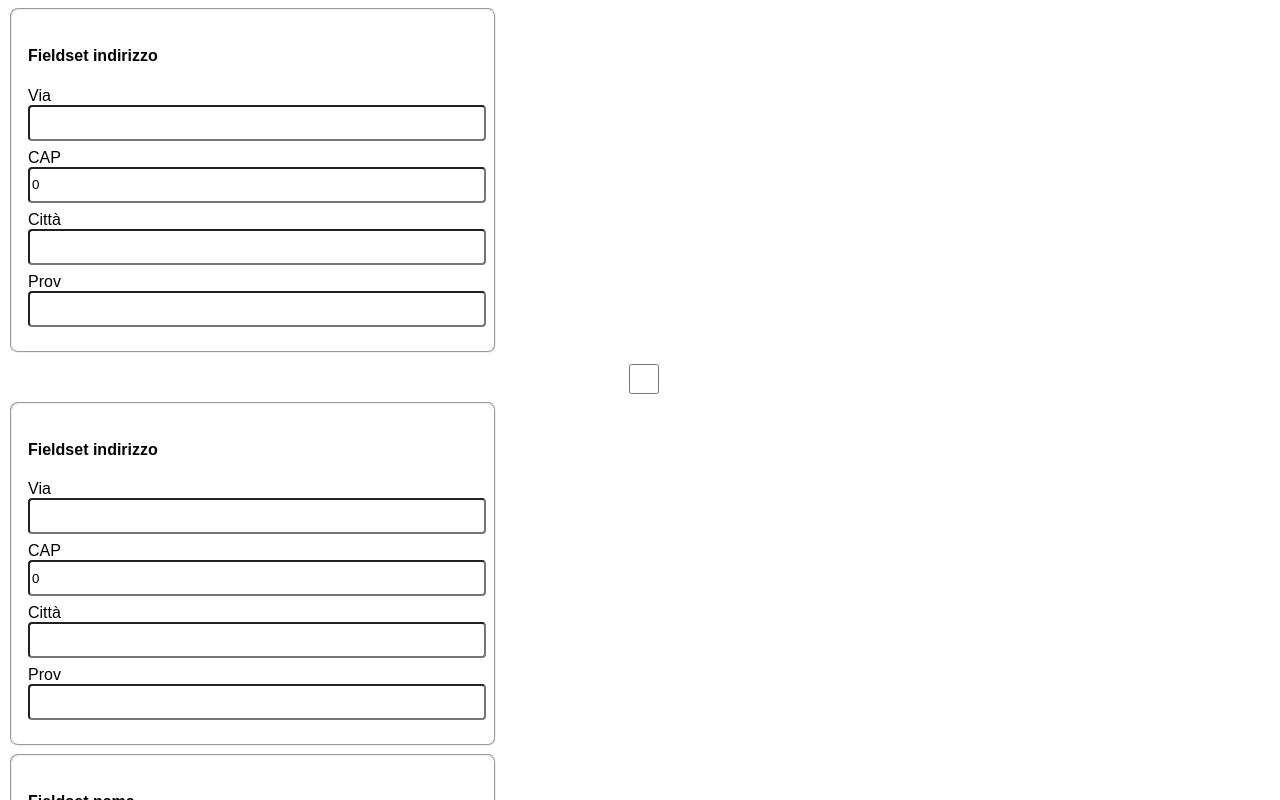
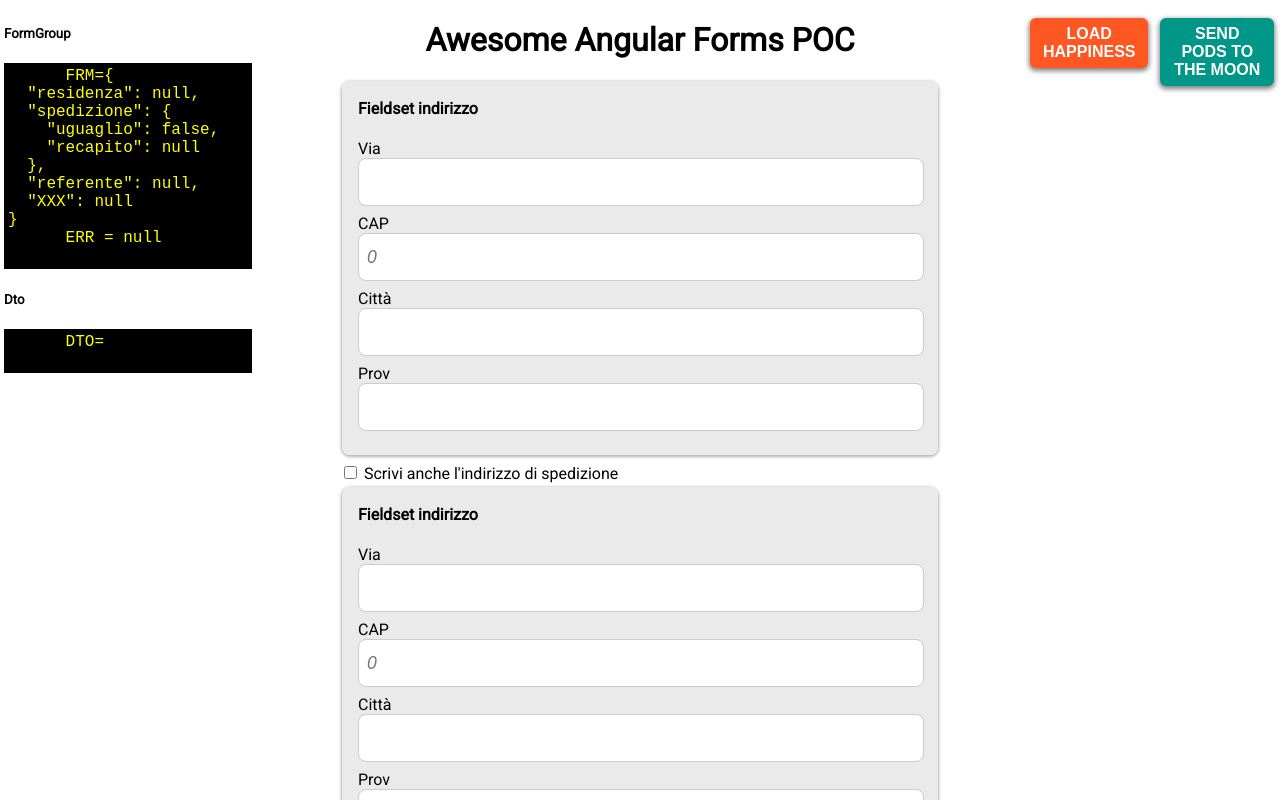
Before and after one commit to holpit/angular-poc-uno, an Angular app: page /anagrafica in a window 1280 px wide. Shown: the top 800 px of the page. Built offline with nearby package versions, Linux system fonts and the light colour scheme.

Commit message:
style aly

```diff
--- a/src/app/amici-arr/amici-arr.component.ts
+++ b/src/app/amici-arr/amici-arr.component.ts
@@ -1,4 +1,4 @@
-import { Component, OnInit, Self, Injector } from "@angular/core";
+import { Component, OnInit, Self, Injector } from '@angular/core';
 import {
   FormArray,
   FormControl,
@@ -9,19 +9,23 @@ import {
   Validators,
   FormGroup,
   ControlContainer
-} from "@angular/forms";
-import { AddressFrmComponent } from "../address-frm/address-frm.component";
-import { NameFrmComponent } from "../name-frm/name-frm.component";
+} from '@angular/forms';
+import { AddressFrmComponent } from '../address-frm/address-frm.component';
+import { NameFrmComponent } from '../name-frm/name-frm.component';
 
 @Component({
-  selector: "app-amici-arr",
+  selector: 'app-amici-arr',
   template: `
     <fieldset [formGroup]="frm">
       <h4>Fieldset array</h4>
-      <button (click)="add()">+</button>
+      <div class="button-right">
+        <button (click)="add()" class="green">Add</button>
+      </div>
       <div formArrayName="amici">
         <article *ngFor="let ctrl of arr.controls; index as i">
-          <button (click)="rem(i)">-</button>
+          <div class="button-right">
+            <button (click)="rem(i)" class="brown">Remove</button>
+          </div>
           <app-name-frm [formControlName]="i"></app-name-frm>
         </article>
       </div>
@@ -37,15 +41,15 @@ export class AmiciArrComponent implements ControlValueAccessor, Validator, OnIni
   });
   arr: FormArray;
   constructor(@Self() public controlDir: NgControl /*, private injector: Injector*/) {
-    this.arr = this.frm.get("amici") as FormArray;
+    this.arr = this.frm.get('amici') as FormArray;
     controlDir.valueAccessor = this;
-    console.log("CTRLDIR", controlDir);
+    console.log('CTRLDIR', controlDir);
   }
   writeValue(val: any): void {
-    console.log("ARR val", val, " model -> view");
+    console.log('ARR val', val, ' model -> view');
     if (val && val.amici) {
       if (this.arr.length != val.amici.length) {
-        console.log("ALLINEO ARRAY DATI -> ARRAY DI FRMGROUP");
+        console.log('ALLINEO ARRAY DATI -> ARRAY DI FRMGROUP');
         for (let i = this.arr.length; i < val.amici.length; i++) {
           this.arr.push(new FormControl(null));
         }
@@ -69,9 +73,9 @@ export class AmiciArrComponent implements ControlValueAccessor, Validator, OnIni
   */
 
   registerOnChange(fnChange: (val: IAddress) => void): void {
-    console.log("ADESSO ARR FMCHANGE", fnChange);
+    console.log('ADESSO ARR FMCHANGE', fnChange);
     this.frm.valueChanges.subscribe(fromView => {
-      console.log("ARR valFromView", fromView, " call fnChange view -> model");
+      console.log('ARR valFromView', fromView, ' call fnChange view -> model');
       fnChange(fromView);
     });
   }
@@ -82,7 +86,7 @@ export class AmiciArrComponent implements ControlValueAccessor, Validator, OnIni
     this.onTouch = fn;
   }
   setDisabledState?(isDisabled: boolean): void {
-    console.log("set Disable -> ", isDisabled);
+    console.log('set Disable -> ', isDisabled);
     if (isDisabled) this.arr.disable();
     else this.arr.enable();
   }
--- a/src/app/anagrafica-container/anagrafica-container.html
+++ b/src/app/anagrafica-container/anagrafica-container.html
@@ -2,23 +2,29 @@
   <!--<app-nominativo-fld></app-nominativo-fld>-->
   <app-address-frm formControlName="residenza"></app-address-frm>
   <div formGroupName="spedizione">
-    <input type="checkbox" formControlName="uguaglio" />
+    <label class="checkbox-label"><input type="checkbox" formControlName="uguaglio" /> Scrivi anche l'indirizzo di spedizione</label>
     <app-address-frm formControlName="recapito"></app-address-frm>
   </div>
   <app-name-frm formControlName="referente"></app-name-frm>
   <app-amici-arr formControlName="XXX"></app-amici-arr>
 </div>
-<button (click)="Load()">LOAD</button>
-<button (click)="Save()">SAVE</button>
-<hr />
-<h3>FormGroup</h3>
-<pre>
-FRM={{ frm.value | json }}
---------------------------------------
+<div class="button-sticky right">
+  <button class="orange" (click)="Load()">LOAD Happiness</button>
+  <button class="green" (click)="Save()">Send pods to the moon</button>
+</div>
 
-ERR = {{ frm.errors | json }}
-</pre>
-<h3>Dto</h3>
-<pre>
-DTO={{ dto | json }}
-</pre>
+<div class="button-sticky left">
+  <div class="dash">
+    <h5>FormGroup</h5>
+    <pre>
+      FRM={{ frm.value | json }}
+      ERR = {{ frm.errors | json }}
+      </pre
+    >
+    <h5>Dto</h5>
+    <pre>
+      DTO={{ dto | json }}
+      </pre
+    >
+  </div>
+</div>
--- a/src/app/anagrafica-container/anagrafica-container.scss
+++ /dev/null
@@ -1,8 +0,0 @@
-pre {
-  max-height: 400px;
-  font-family: monospace;
-  background: black;
-  color: yellow;
-  overflow: auto;
-  padding: 4px;
-}
--- a/src/app/app.component.html
+++ b/src/app/app.component.html
@@ -1,2 +1,4 @@
 <!--The content below is only a placeholder and can be replaced.-->
+<h1 style="text-align: center">Awesome Angular Forms POC</h1>
+
 <router-outlet></router-outlet>
--- a/src/index.html
+++ b/src/index.html
@@ -1,12 +1,13 @@
-<!doctype html>
+<!DOCTYPE html>
 <html lang="en">
   <head>
-  <meta charset="utf-8">
+    <meta charset="utf-8" />
     <title>AngularPocUno</title>
-  <base href="/">
+    <base href="/" />
 
-  <meta name="viewport" content="width=device-width, initial-scale=1">
-  <link rel="icon" type="image/x-icon" href="favicon.ico">
+    <meta name="viewport" content="width=device-width, initial-scale=1" />
+    <link href="https://fonts.googleapis.com/css?family=Roboto" rel="stylesheet" />
+    <link rel="icon" type="image/x-icon" href="favicon.ico" />
   </head>
   <body>
     <app-root></app-root>
--- a/src/styles.scss
+++ b/src/styles.scss
@@ -1,7 +1,25 @@
 /* You can add global styles to this file, and also import other style files */
 html,
 body {
-  font-family: Arial, Helvetica, sans-serif;
+  font-family: 'Roboto', sans-serif;
+  font-size: 16px;
+}
+body {
+  max-width: 600px;
+  margin: 0 auto;
+}
+
+h4 {
+  margin-top: 2px;
+}
+
+pre {
+  max-height: 400px;
+  font-family: monospace;
+  background: black;
+  color: yellow;
+  overflow: auto;
+  padding: 4px;
 }
 
 button {
@@ -13,28 +31,79 @@ button {
   font-weight: bold;
   border: 1px solid transparent;
   border-radius: 6px;
-  box-shadow: 0px 1px 2px 1px rgba(0, 0, 0, 0.3);
+  box-shadow: 0px 2px 5px 1px rgba(0, 0, 0, 0.5);
   cursor: pointer;
-  background: #23297b;
+  &.orange {
+    background: #ff5722;
+  }
+  &.green {
+    background: #009688;
+  }
+  &.brown {
+    background: #795548;
+  }
 }
 
 fieldset {
-  border: 1 px solid dashed grey;
+  border: none;
+  background: #eaeaea;
+  box-shadow: 0px 1px 3px 1px rgba(0, 0, 0, 0.3);
   border-radius: 8px;
   padding: 1rem;
   display: flex;
   flex-direction: column;
-  width: 450px;
   margin-bottom: 0.5rem;
 }
 
 input {
   margin-bottom: 0.5rem;
-  width: 100%;
-  height: 30px;
-  border-radius: 4px;
+  width: calc(100% - 16px);
+  min-height: 30px;
+  border-radius: 8px;
+  padding: 8px;
+  border: 1px solid #ccc;
+  color: #767676;
+  font-style: italic;
+  font-size: 1.1rem;
+  &[type='checkbox'] {
+    min-height: auto;
+    width: auto;
+  }
+}
+
+article {
+  margin-top: 0.6rem;
+}
+
+.button-right {
+  display: flex;
+  justify-content: flex-end;
 }
 
 label {
   padding-right: 4px;
 }
+
+.button-sticky {
+  position: fixed;
+  top: 0;
+  width: 20%;
+  display: flex;
+  justify-content: center;
+  padding-top: 16px;
+  bottom: 0;
+  align-items: flex-start;
+  &.right {
+    right: 0;
+  }
+  &.left {
+    left: 0;
+    padding-top: 0;
+  }
+  .dash {
+    width: 100%;
+    height: 100%;
+    overflow: auto;
+    padding: 4px;
+  }
+}
```
Also changed, not shown: src/app/anagrafica-container/anagrafica-container.component.ts (+8 -9 lines), 1 other file (tests, documents, lock files or other folders). Lines whose indentation alone changed are shown as unchanged.
